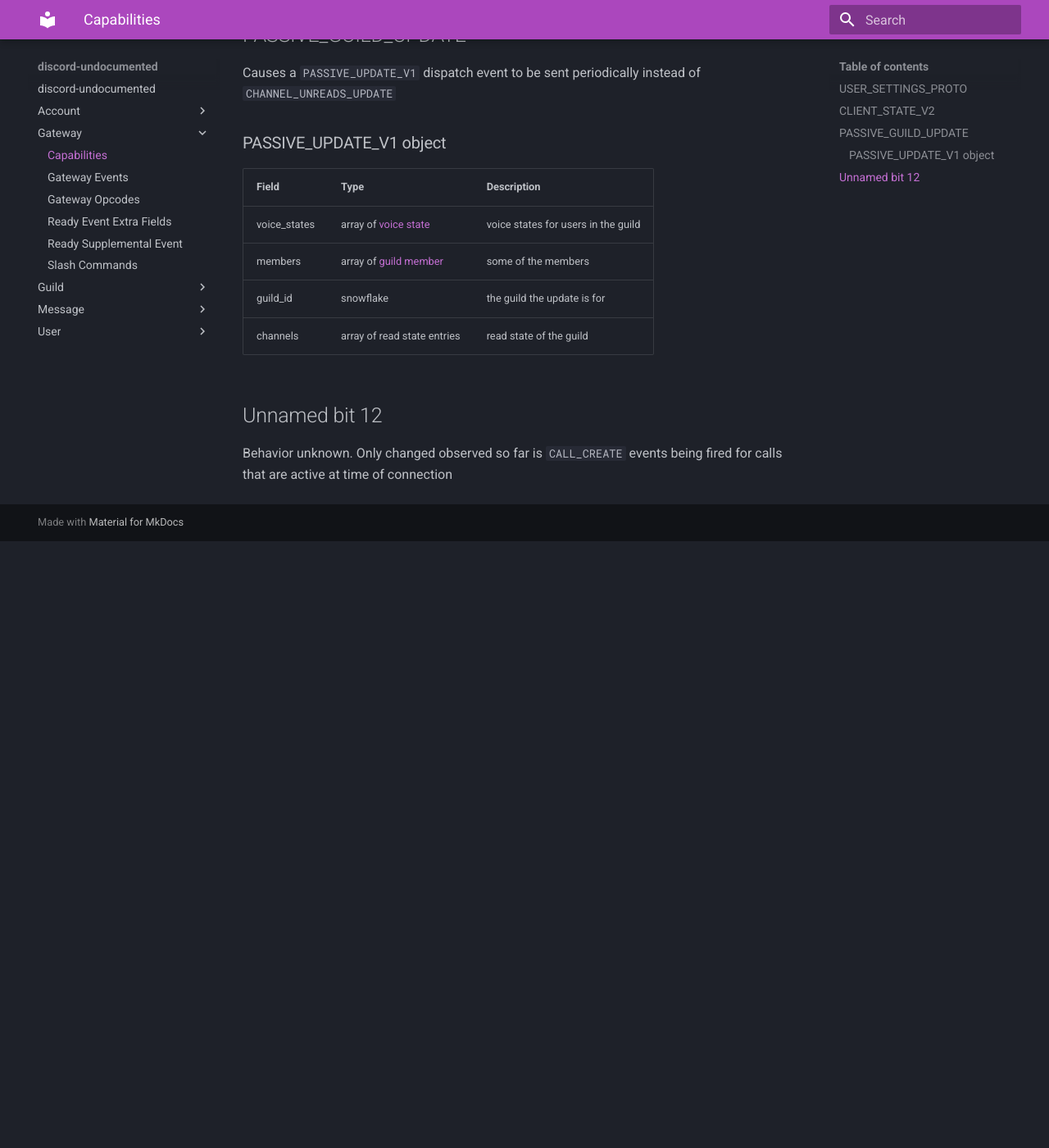
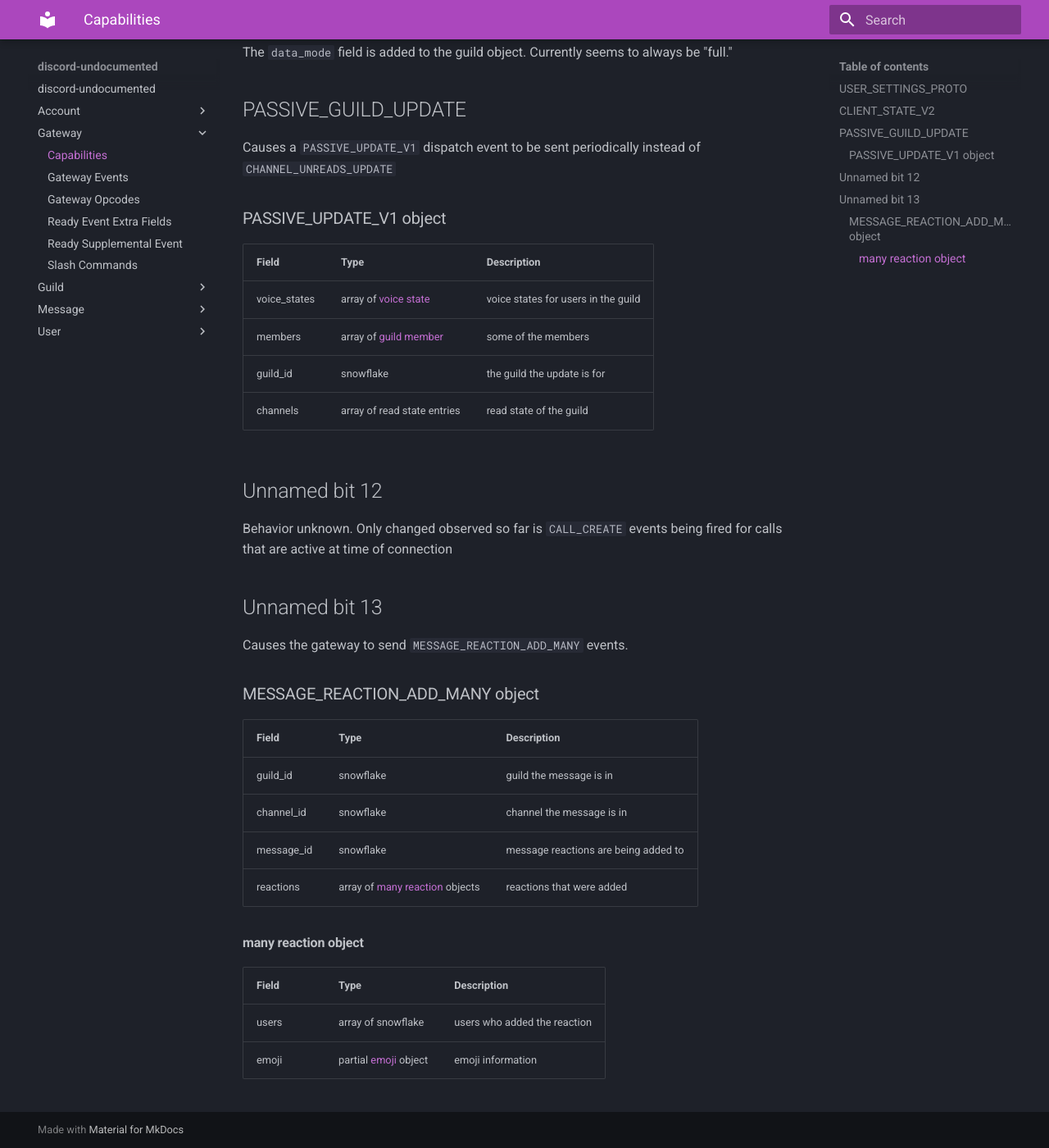
Before and after one commit to ouwou/discord-undocumented, an MkDocs documentation site: the page built from docs/capabilities.md, in a window 1280 px wide and 1400 px high, scrolled down 2603 px. Shown: the whole window at 82% size. Built offline with MkDocs 1.6.1 and Material for MkDocs 9.7.7, drawn with Linux system fonts in a browser that asks for light colours; before the commit the page ends 3263 px from its top, so only the background shows below that; some of the changed text lies outside the part shown.

Commit message:
add capabilities bit 13

```diff
--- a/docs/capabilities.md
+++ b/docs/capabilities.md
@@ -13,7 +13,7 @@ since Discord hardcodes the `capabilities` value instead of using an enum so the
 | VERSIONED_READ_STATES                 | 1 << 2  |                                                       |
 | VERSIONED_USER_GUILD_SETTINGS         | 1 << 3  |                                                       |
 | DEDUPLICATE_USER_OBJECTS              | 1 << 4  |                                                       |
-| PRIORITIZED_READY_PAYLOAD             | 1 << 5  | responsible for sending `READY_SUPPLEMENTAL           |
+| PRIORITIZED_READY_PAYLOAD             | 1 << 5  | responsible for sending `READY_SUPPLEMENTAL`          |
 | MULTIPLE_GUILD_EXPERIMENT_POPULATIONS | 1 << 6  |                                                       |
 | NON_CHANNEL_READ_STATES               | 1 << 7  |                                                       |
 | AUTH_TOKEN_REFRESH                    | 1 << 8  |                                                       |
@@ -21,8 +21,9 @@ since Discord hardcodes the `capabilities` value instead of using an enum so the
 | CLIENT_STATE_V2                       | 1 << 10 | heavily alters the guild object                       |
 | PASSIVE_GUILD_UPDATE                  | 1 << 11 | causes the gateway to send `PASSIVE_UPDATE_V1` events |
 | Unnamed bit 12                        | 1 << 12 | unknown                                               |
+| Unnamed bit 13                        | 1 << 13 | causes gateway to send `MESSAGE_REACTION_ADD_MANY`    |
 
-As of June 2023, Discord uses 8189 which corresponds to all bits except NO_AFFINE_USER_IDS
+As of 3 July 2023, Discord uses 16381 which corresponds to all bits except NO_AFFINE_USER_IDS
 
 ## USER_SETTINGS_PROTO
 
@@ -91,3 +92,23 @@ Causes a `PASSIVE_UPDATE_V1` dispatch event to be sent periodically instead of `
 
 Behavior unknown. Only changed observed so far is `CALL_CREATE` events being fired for calls that are active at time of
 connection
+
+## Unnamed bit 13
+
+Causes the gateway to send `MESSAGE_REACTION_ADD_MANY` events.
+
+### MESSAGE_REACTION_ADD_MANY object
+
+| Field      | Type                                                    | Description                          |
+|------------|---------------------------------------------------------|--------------------------------------|
+| guild_id   | snowflake                                               | guild the message is in              |
+| channel_id | snowflake                                               | channel the message is in            |
+| message_id | snowflake                                               | message reactions are being added to |
+| reactions  | array of [many reaction](#many-reaction-object) objects | reactions that were added            |
+
+#### many reaction object
+
+| Field | Type                                                                                     | Description                  |
+|-------|------------------------------------------------------------------------------------------|------------------------------|
+| users | array of snowflake                                                                       | users who added the reaction |
+| emoji | partial [emoji](https://discord.com/developers/docs/resources/emoji#emoji-object) object | emoji information            |
```
